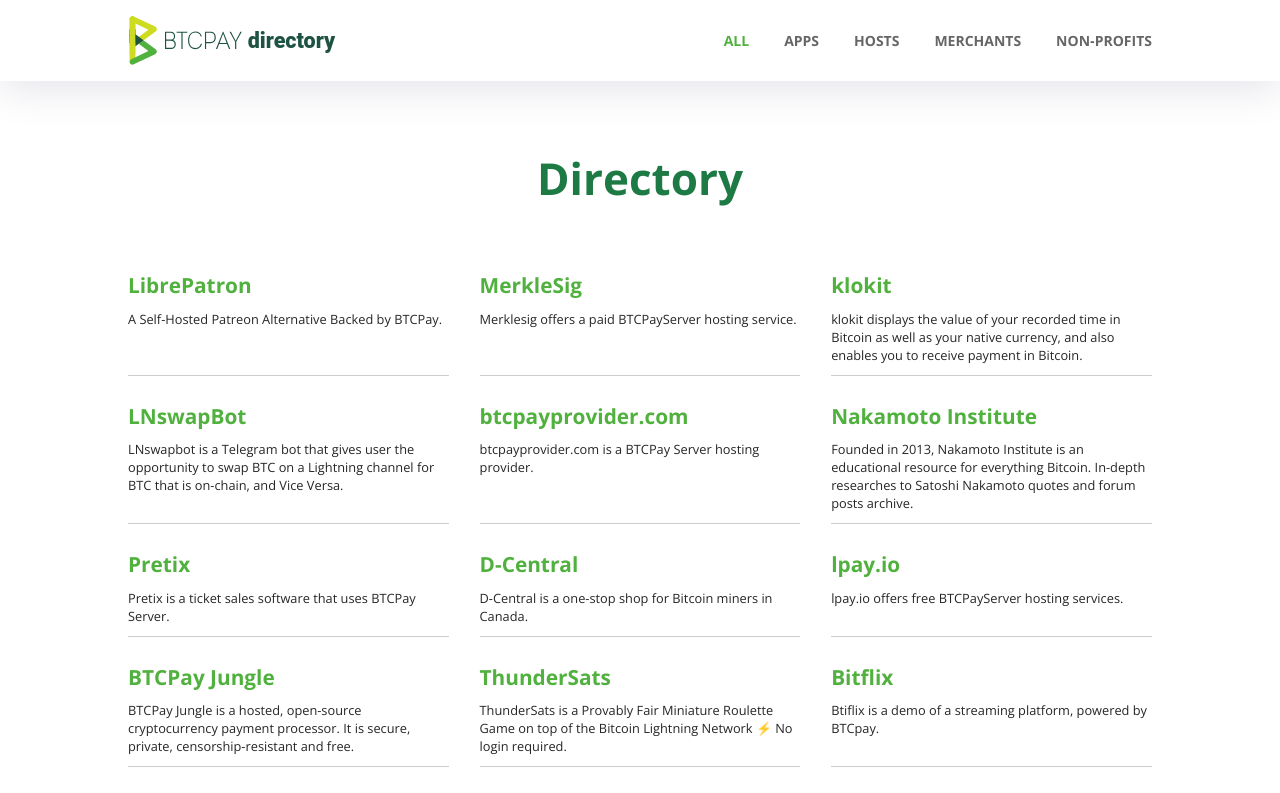
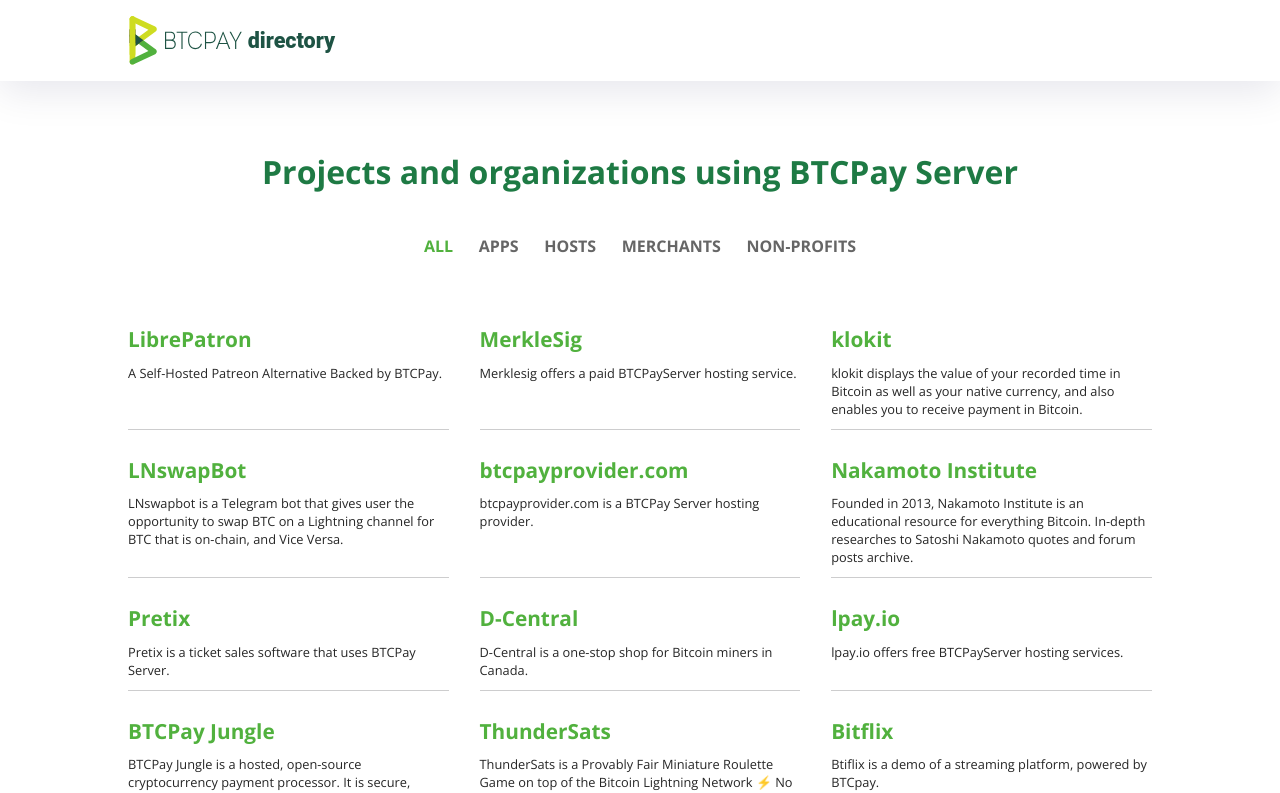
Before and after one commit to joerlop/btcpay-directory, a React (Create React App) app in the folder directory/: page / in a window 1280 px wide. Shown: the top 793 px of the page. Built offline with nearby package versions, Linux system fonts and the light colour scheme.

Commit message:
Filters moved under subtitle

```diff
--- a/directory/src/App.js
+++ b/directory/src/App.js
@@ -7,6 +7,7 @@
 function App() {
   const green = "#51B13E";
   const black = "#262626";
+  const darkGreen = "#1E7A44";
   const pickedColor = green;
 
   return (
@@ -14,7 +15,80 @@
       <header>
         <div className="navigation-menu">
           <img src={btcPayLogo} />
-          <div className="filters">
+          {/* <div className="filters">
+            <NavLink
+              className="filter"
+              exact
+              activeStyle={{ color: pickedColor }}
+              to={"/"}
+            >
+              ALL
+            </NavLink>
+            <NavLink
+              className="filter"
+              exact
+              activeStyle={{ color: pickedColor }}
+              to={"/apps"}
+            >
+              APPS
+            </NavLink>
+            <NavLink
+              className="filter"
+              exact
+              activeStyle={{ color: pickedColor }}
+              to={"/hosts"}
+            >
+              HOSTS
+            </NavLink>
+            <NavLink
+              className="filter"
+              exact
+              activeStyle={{ color: pickedColor }}
+              to={"/merchants"}
+            >
+              MERCHANTS
+            </NavLink>
+            <NavLink
+              className="filter"
+              exact
+              activeStyle={{ color: pickedColor }}
+              to={"/non-profit"}
+            >
+              NON&#8209;PROFITS
+            </NavLink>
+          </div> */}
+        </div>
+        {/* <svg
+          className="navigation-gradient"
+          enable-background="new 0 0 100 7"
+          height="7"
+          viewBox="0 0 100 7"
+          width="100"
+          xmlns="http://www.w3.org/2000/svg"
+        >
+          <linearGradient
+            id="a"
+            gradientUnits="userSpaceOnUse"
+            x1="50.1831"
+            x2="49.8171"
+            y1="8.7402"
+            y2="-1.7397"
+          >
+            <stop offset="0" stop-color="#0c0068" stop-opacity="0"></stop>
+            <stop stop-color="#0c0068" stop-opacity="0" offset=".5"></stop>
+            <stop offset="1" stop-color="#0c0068" stop-opacity=".2"></stop>
+          </linearGradient>
+          <path d="m0 0h100v7h-100z" fill="url(#a)" />
+          <path
+            d="m100 .916v-.916h-100v4c11.385-2 80.846-5.162 100-3.084z"
+            fill="#fff"
+          />
+        </svg> */}
+      </header>
+
+      <div className="home-content">
+        <h2>Projects and organizations using BTCPay Server</h2>
+        <div className="filters">
             <NavLink
               className="filter"
               exact
@@ -56,37 +130,6 @@
               NON&#8209;PROFITS
             </NavLink>
           </div>
-        </div>
-        {/* <svg
-          className="navigation-gradient"
-          enable-background="new 0 0 100 7"
-          height="7"
-          viewBox="0 0 100 7"
-          width="100"
-          xmlns="http://www.w3.org/2000/svg"
-        >
-          <linearGradient
-            id="a"
-            gradientUnits="userSpaceOnUse"
-            x1="50.1831"
-            x2="49.8171"
-            y1="8.7402"
-            y2="-1.7397"
-          >
-            <stop offset="0" stop-color="#0c0068" stop-opacity="0"></stop>
-            <stop stop-color="#0c0068" stop-opacity="0" offset=".5"></stop>
-            <stop offset="1" stop-color="#0c0068" stop-opacity=".2"></stop>
-          </linearGradient>
-          <path d="m0 0h100v7h-100z" fill="url(#a)" />
-          <path
-            d="m100 .916v-.916h-100v4c11.385-2 80.846-5.162 100-3.084z"
-            fill="#fff"
-          />
-        </svg> */}
-      </header>
-
-      <div className="home-content">
-        <h2>Directory</h2>
         <Route exact path={"/"}>
           <Directory />
         </Route>
--- a/directory/src/App.scss
+++ b/directory/src/App.scss
@@ -63,27 +63,33 @@
     h2 {
       text-align: center;
       color: $darkGreen;
-      margin: 75px 0;
-      font-size: 2.75rem;
+      margin: 75px 0 50px 0;
+      font-size: 2rem;
       font-weight: bold;
     }
 
-    // .filters {
-    //   margin-top: 25px;
-    //   margin-bottom: 75px;
+    .filters {
+      margin-bottom: 75px;
+      display: flex;
+      justify-content: center;
 
-    //   .filter {
-    //     font-size: 1rem;
-    //     font-weight: bold;
-    //     text-decoration: none;
-    //     color: $grey;
-    //     margin-right: 2.5%;
+      .filter {
+        font-size: 1rem;
+        font-weight: bold;
+        text-decoration: none;
+        color: $mediumGrey;
+        margin-right: 2.5%;
+        transition: all 0.2s ease-out;
 
-    //     &:hover {
-    //       color: $primaryGreen;
-    //     }
-    //   }
-    // }
+        &:hover {
+          color: $primaryGreen;
+        }
+
+        &:last-of-type {
+          margin-right: 0;
+        }
+      }
+    }
   } //home-content
 
   footer {
```
